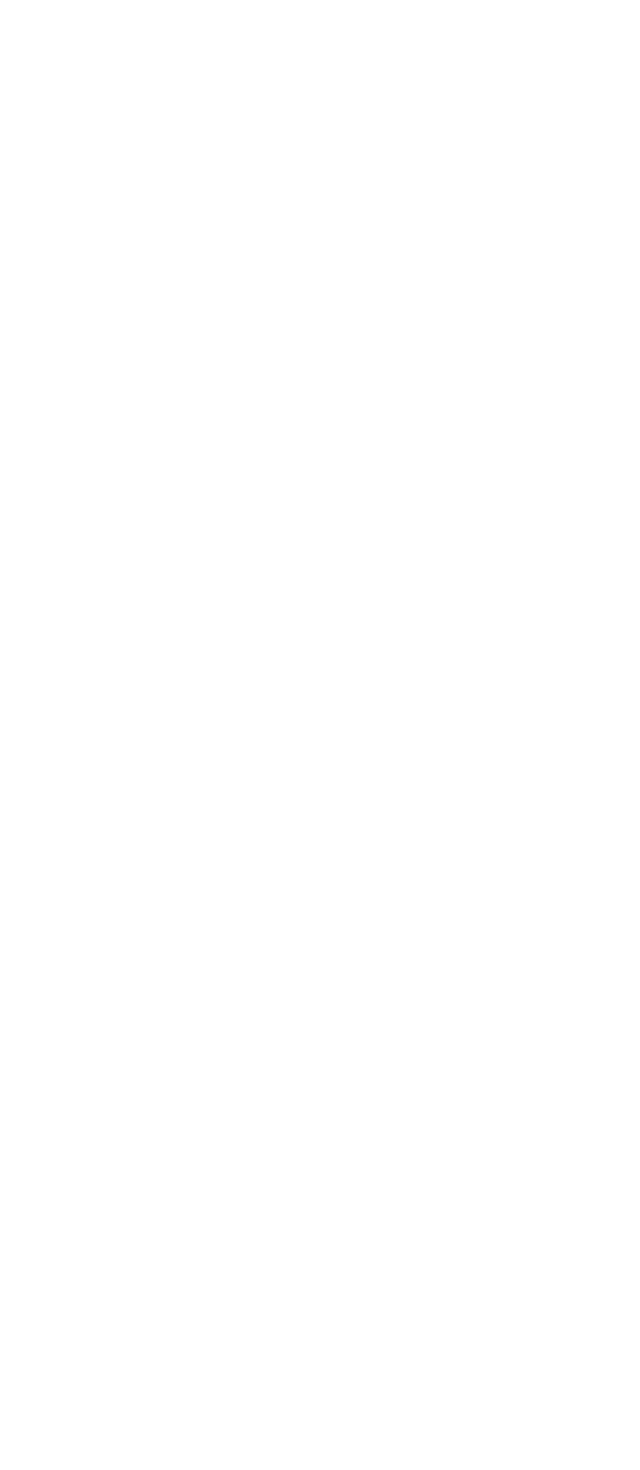
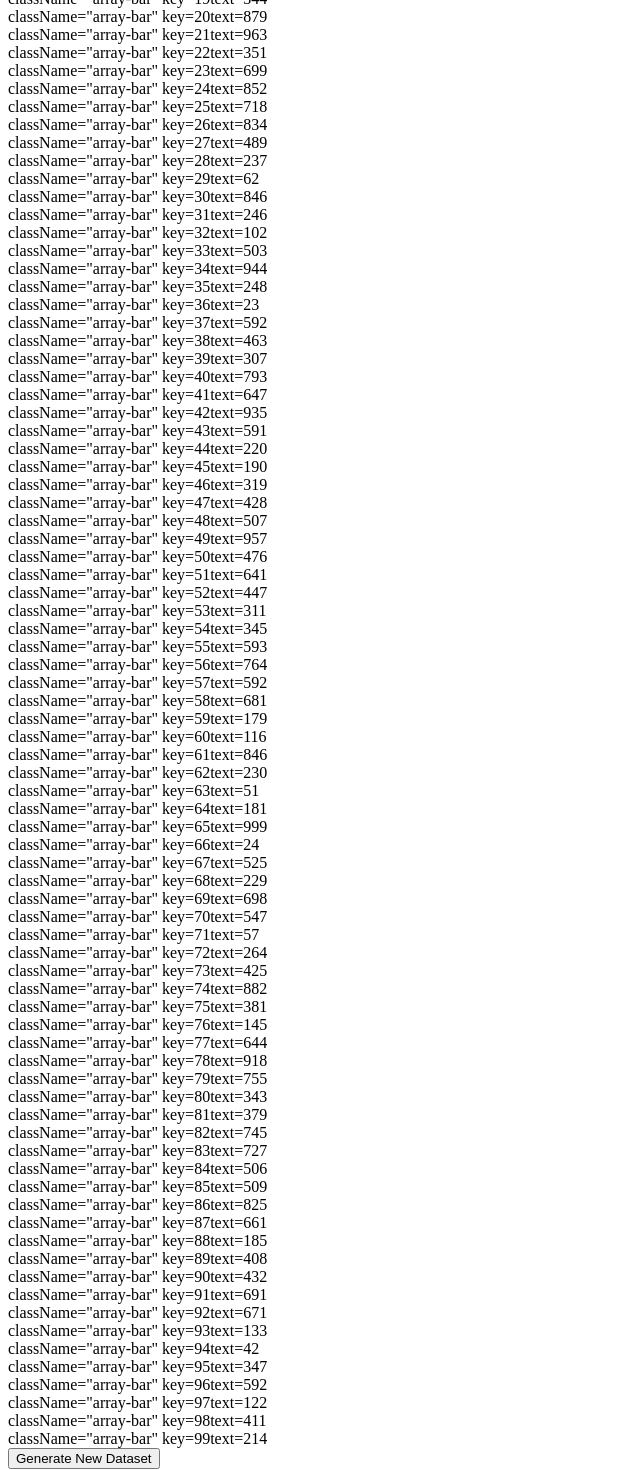
Before and after one commit to katalinschmidt/algos_project, a React (Create React App) app: page / in a window 1280 px wide. Shown: the part 360-1830 px from the top of the page, without its empty margins (0-640 px from the left). Before the commit the page ends 800 px from the top, so only its background shows below. Built offline with nearby package versions, Linux system fonts and the light colour scheme.

Commit message:
Display array data

```diff
--- a/src/App.js
+++ b/src/App.js
@@ -1,8 +1,8 @@
-// import React from 'react';
+import SortingVisualizer from './SortingVisualizer/SortingVisualizer';
 
 function App() {
   return (
-    null
+    <SortingVisualizer></SortingVisualizer>
   );
 }
 
--- /dev/null
+++ b/src/SortingVisualizer/SortingVisualizer.jsx
@@ -0,0 +1,57 @@
+import React from 'react';
+
+// TODO: Replace hardcoding
+const LENGTH_OF_ARRAY = 100;
+
+/**
+ * TODO: Describe component here
+ *
+ */
+export default class SortingVisualizer extends React.Component {
+    // Instantiate the array
+    state = { array: [] }
+
+    // Load the array when the component loads
+    componentDidMount() {
+        this.createNewArray(LENGTH_OF_ARRAY);
+    };
+
+    createNewArray(LENGTH_OF_ARRAY) {
+        // const rather than let because value is mutable, but we don't want the variable to be reassigned (like i below)
+        const array = [];
+        // Create an array of random ints
+        for (let i = 0; i < LENGTH_OF_ARRAY; i++) {
+            array.push(
+                // Generate random int
+                this.generateRandomIntFromRange(10, 1000)
+            )
+        }
+        // Update state value
+        this.setState({array});
+    }
+
+    generateRandomIntFromRange(min, max) {
+        // Allows range to start with any int and includes min & max as potential return values
+        // https://stackoverflow.com/questions/4959975/generate-random-number-between-two-numbers-in-javascript
+        return Math.floor(Math.random() * (max - min + 1) + min)
+    }
+
+    render() {
+        // Get array from state
+        // {} syntax allows mapping manipulation below
+        const {array} = this.state;
+        return (
+            <div className="array-container">
+                {/* Map each element in array to div for styling */}
+                {array.map((value, idx) => (
+                    <div>
+                        className="array-bar"
+                        key={idx}
+                        text={value}
+                    </div>
+                ))}
+                <button onClick={() => this.createNewArray(LENGTH_OF_ARRAY)}>Generate New Dataset</button>
+            </div>
+        )
+    }
+}
```
